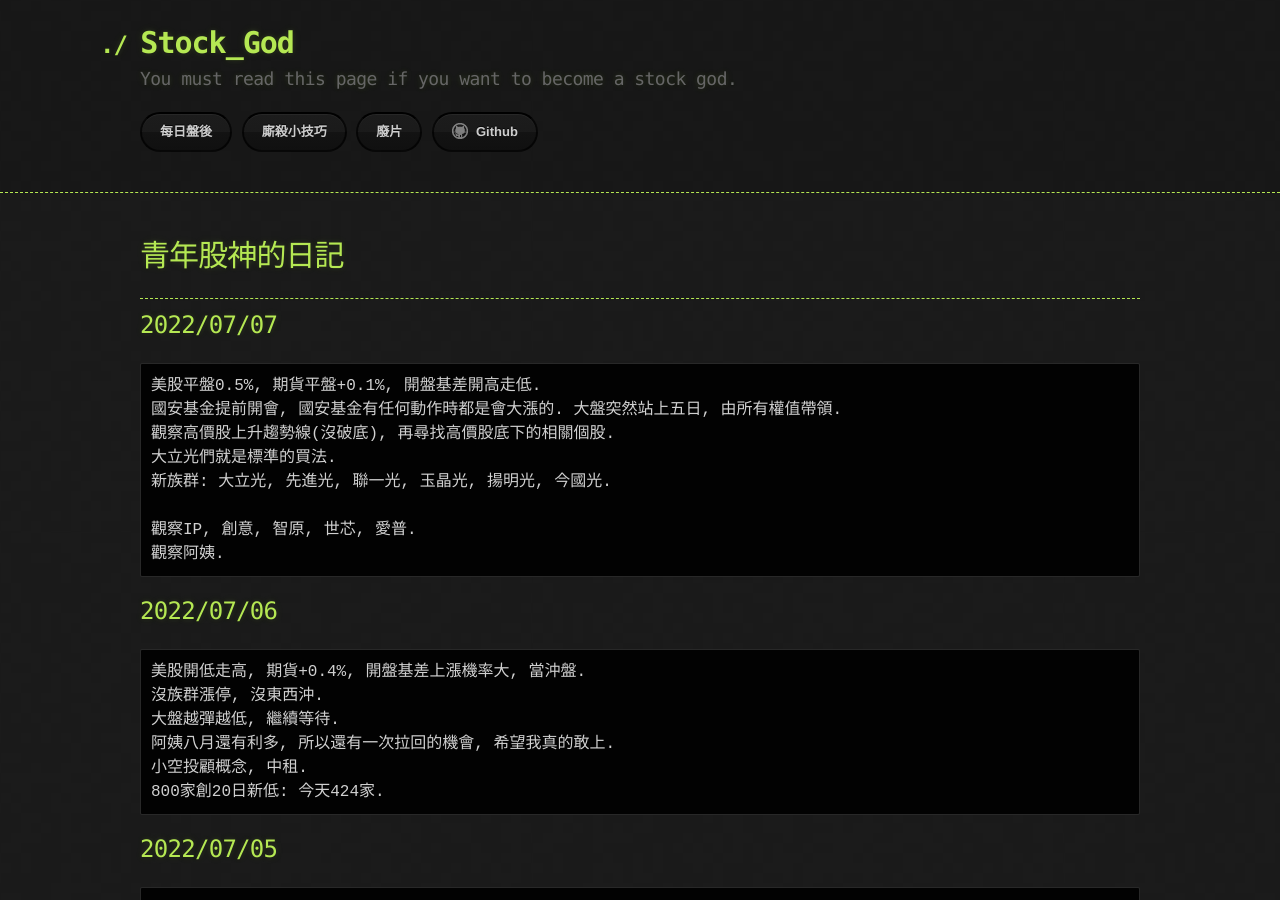
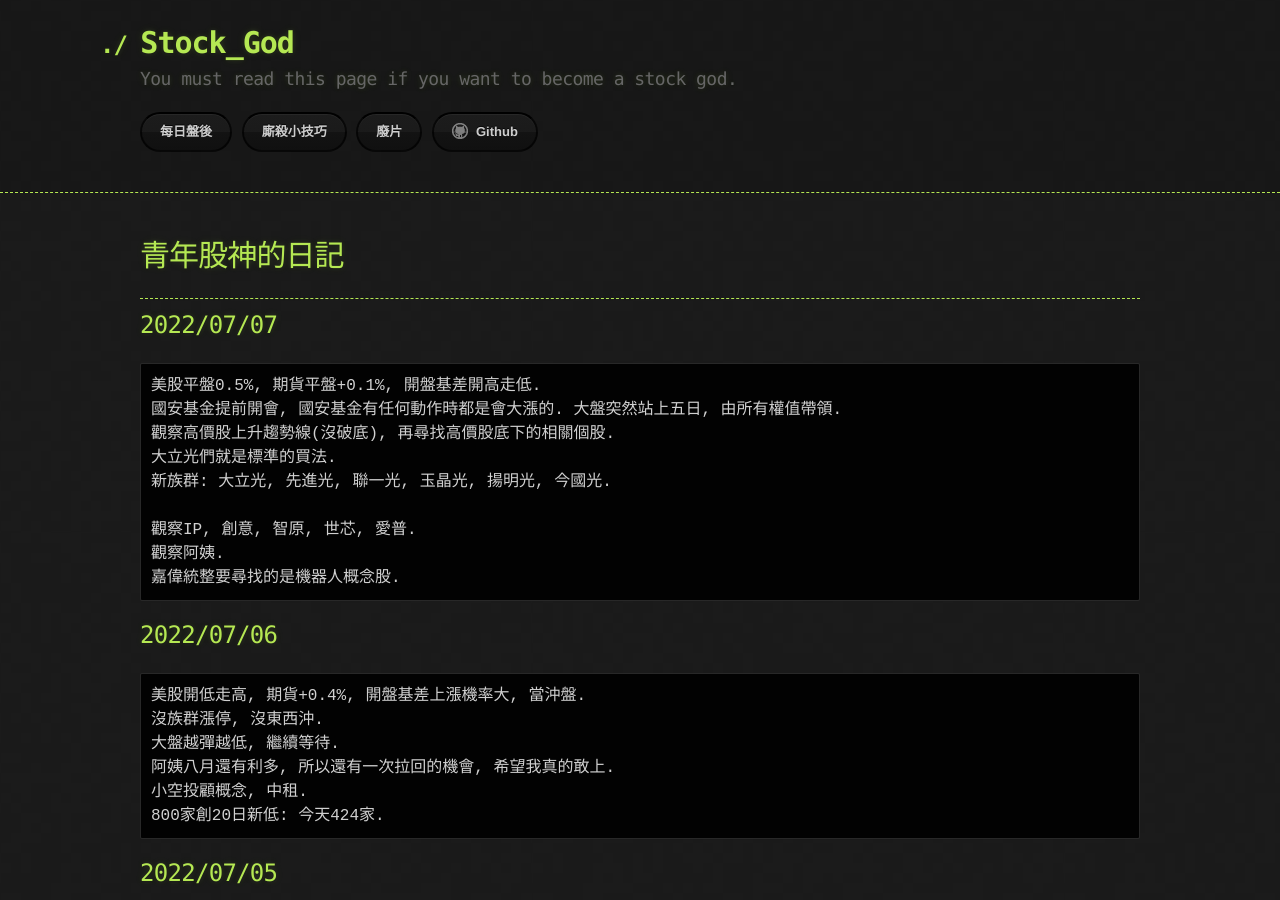
Before and after one commit to lepg5487/Stock_God, a Jekyll site: the page built from index.md, in a window 1280 px wide and 900 px high. Built offline with Jekyll 4.4.1, drawn with Linux system fonts in a browser that asks for light colours; our own code applies the rules of GitHub Pages for plain Markdown files.

Commit message:
Update index.md

````diff
--- a/index.md
+++ b/index.md
@@ -16,6 +16,7 @@ layout: testlayouts
 
 觀察IP, 創意, 智原, 世芯, 愛普.
 觀察阿姨.
+嘉偉統整要尋找的是機器人概念股.
 ```
 
 ## 2022/07/06
````
